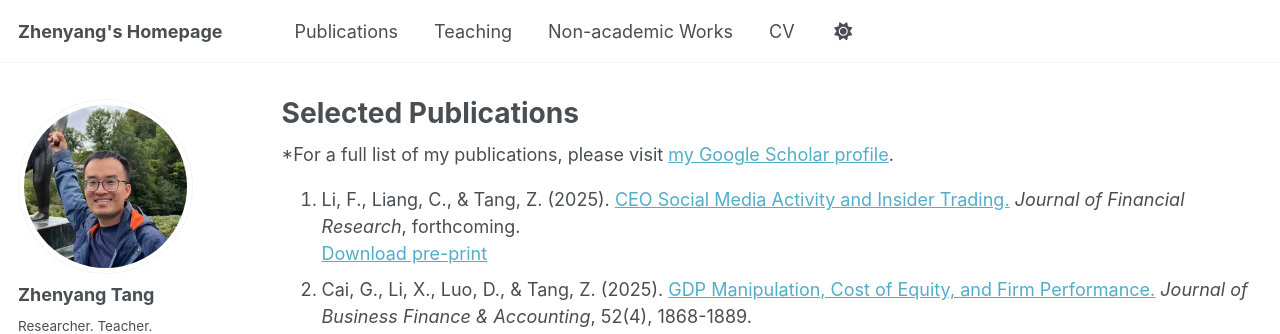
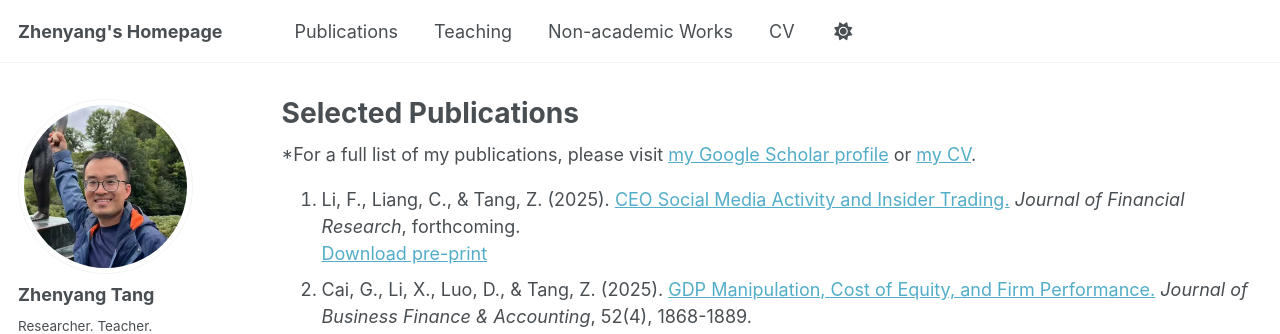
Before and after one commit to zhenyang-tang/zhenyang-tang.github.io, a Jekyll site: the page built from _pages/publications.html, in a window 1280 px wide and 900 px high. Shown: the top 334 px of the window. Built offline with Jekyll 4.4.1, drawn with Linux system fonts in a browser that asks for light colours; some web fonts are replaced; a script that is not in the unit is left out.

Commit message:
Update publications.html

```diff
--- a/_pages/publications.html
+++ b/_pages/publications.html
@@ -6,40 +6,40 @@ author_profile: true
 ---
 
 {% if site.author.googlescholar %}
-  <div class="wordwrap">*For a full list of my publications, please visit <a href="{{site.author.googlescholar}}">my Google Scholar profile</a>.</div>
+  <div class="wordwrap">*For a full list of my publications, please visit <a href="{{site.author.googlescholar}}">my Google Scholar profile</a> or <a href="{{https://zhenyang-tang.github.io/cv/}}">my CV</a>.</div>
 {% endif %}
 <ol>
   <li>
     Li, F., Liang, C., & Tang, Z. (2025). <a href="http://doi.org/10.1111/jfir.70011" target="_blank">CEO Social Media Activity and Insider Trading.</a> <i>Journal of Financial Research</i>, forthcoming.
-    <br><a href="/files/paper1.pdf" target="_blank">Download pre-print</a>
+    <br><a href="/files/Li-Liang-Tang-2025-JFR.pdf" target="_blank">Download pre-print</a>
   </li>
   <li>
     Cai, G., Li, X., Luo, D., & Tang, Z. (2025). <a href="http://doi.org/10.1111/jbfa.12870" target="_blank">GDP Manipulation, Cost of Equity, and Firm Performance.</a> <i>Journal of Business Finance & Accounting</i>, 52(4), 1868-1889.
-    <br><a href="/files/paper2.pdf" target="_blank">Download pre-print</a>
+    <br><a href="/files/Cai-Li-Luo-Tang-2025-JBFA.pdf" target="_blank">Download pre-print</a>
   </li>
   <li>
     Fang, F., Meng, C., Tang, Z., & Veeren, P. (2025). <a href="https://doi.org/10.1016/j.frl.2025.107887" target="_blank">Insider Risk Aversion and Trade Informativeness: Evidence from Pre-Option-Grant Selling.</a> <i>Finance Research Letters</i>, 85, 107887.
-    <br><a href="/files/paper3.pdf" target="_blank">Download pre-print</a>
+    <br><a href="/files/Fang-Meng-Veeren-Tang-2025-FRL.pdf" target="_blank">Download pre-print</a>
   </li>
   <li>
     Hsieh, T., Tang, Z., Wang, Z., & Yoon, K. (2025). <a href="https://doi.org/10.2308/ISYS-2023-065" target="_blank">Audit Quality Under Remote Working Arrangement: The Role of Technology Competency.</a> <i>Journal of Information Systems</i>, 39(2), 21-40.
-    <br><a href="/files/paper4.pdf" target="_blank">Download pre-print</a>
+    <br><a href="/files/Hsieh-Tang-Wang-Yoon-2025-JIS.pdf" target="_blank">Download pre-print</a>
   </li>
   <li>
     Le Breton-Miller, I., Miller, D., Tang, Z., & Xu, X. (2024). <a href="https://doi.org/10.1007/s10551-024-05650-x" target="_blank">CEO Religion and Corporate Social Responsibility: A Socio-behavioral Model.</a> <i>Journal of Business Ethics</i>, 195, 167-189.
-    <br><a href="/files/paper5.pdf" target="_blank">Download pre-print</a>
+    <br><a href="/files/Le-Breton-Miller-Miller-Tang-Xu-2024-JBE.pdf" target="_blank">Download pre-print</a>
   </li>
   <li>
     Fang, F., Tang, Z., & Veeren, P. (2024). <a href="https://doi.org/10.1080/00036846.2024.2407555" target="_blank">Why do insiders sell stocks after receiving options?</a> <i>Applied Economics</i>, forthcoming.
-    <br><a href="/files/paper6.pdf" target="_blank">Download pre-print</a>
+    <br><a href="/files/Fang-Tang-Veeren-2024-AE.pdf" target="_blank">Download pre-print</a>
   </li>
   <li>
     Liu, J., Liu, J., Tang, Z., & Xu, Y. (2024). <a href="https://doi.org/10.1016/j.econmod.2024.106764" target="_blank">Provincial economic growth and excess investment: Evidence from China.</a> <i>Economic Modelling</i>, 137, 106764.
-    <br><a href="/files/paper7.pdf" target="_blank">Download pre-print</a>
+    <br><a href="/files/Liu-Liu-Tang-Xu-2024-ECMODE.pdf" target="_blank">Download pre-print</a>
   </li>
   <li>
     Miller, D., Tang, Z., Xu, X., & Le Breton-Miller, I. (2022). <a href="https://doi.org/10.1007/s10551-021-04858-5" target="_blank">Are socially responsible firms associated with socially responsible citizens? A study of social distancing during the Covid-19 pandemic.</a> <i>Journal of Business Ethics</i>, 179(2), 387-410.
-    <br><a href="/files/paper9.pdf" target="_blank">Download pre-print</a>
+    <br><a href="/files/Miller-Tang-Xu-Le-Breton-Miller-2022-JBE.pdf" target="_blank">Download pre-print</a>
   </li>
   <li>
     Dang, C., Foerster, S., Li, Z. F., & Tang, Z. (2021). <a href="https://doi.org/10.1016/j.jcorpfin.2020.101803" target="_blank">Analyst talent, information, and insider trading.</a> <i>Journal of Corporate Finance</i>, 67, 101803.
```
